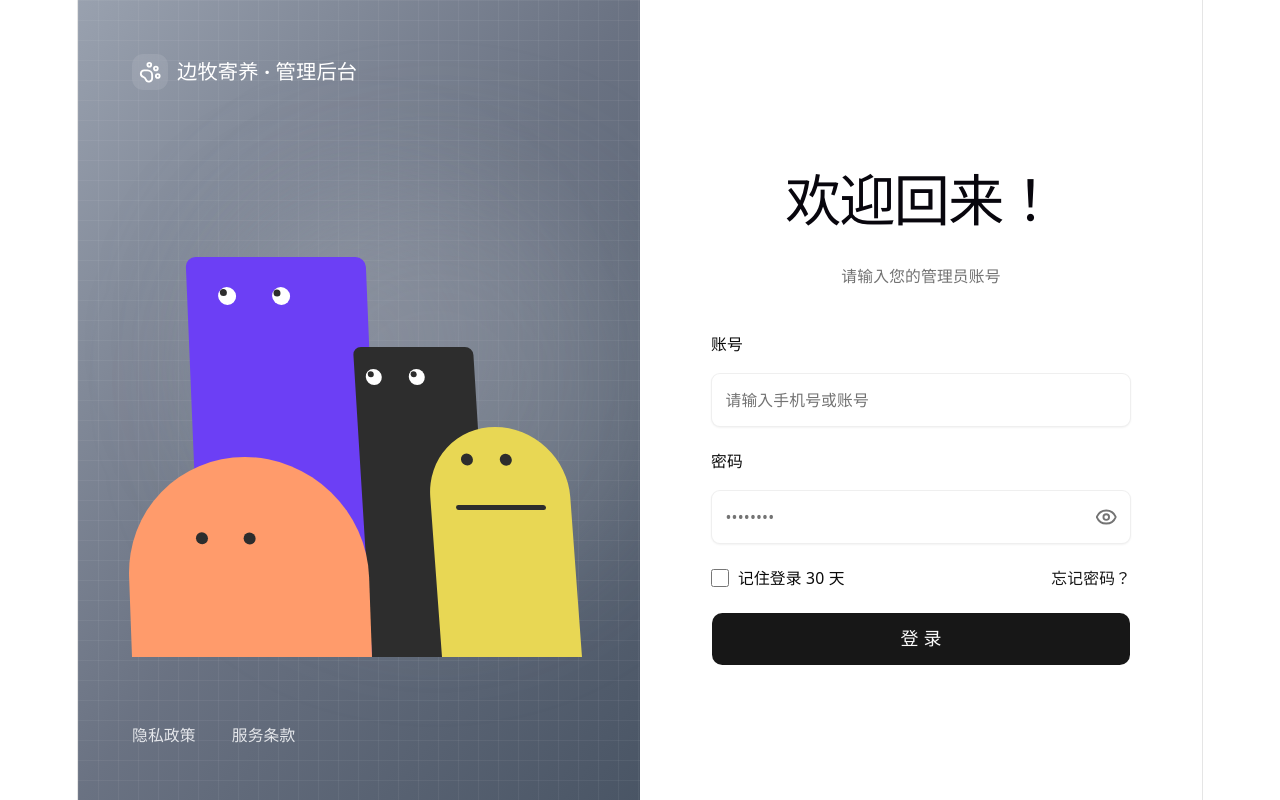
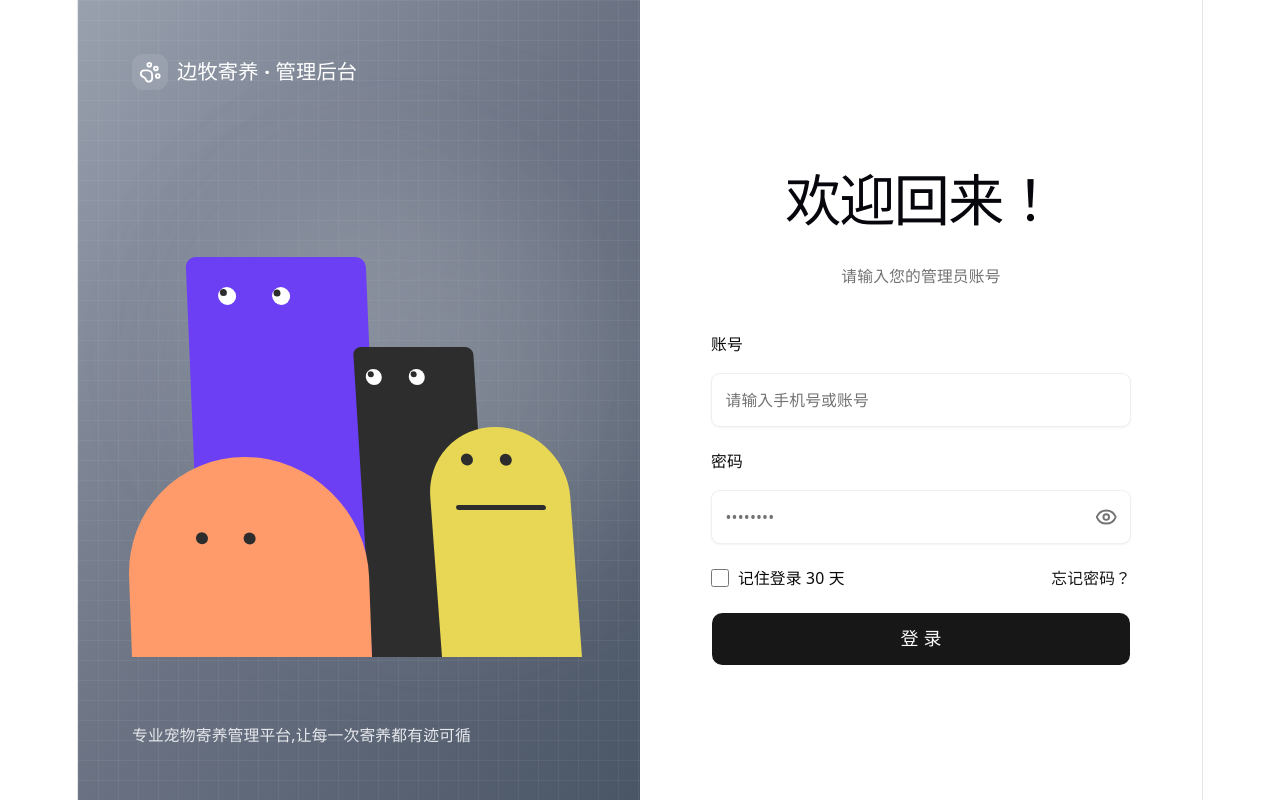
Before and after one commit to pangzi-h/dogproject, a React (Vite) app in the folder web/: page /login in a window 1280 px wide. Built offline with nearby package versions, Linux system fonts and the light colour scheme.

Commit message:
feat: web-登录页展示语句优化

```diff
--- a/web/src/pages/login/index.tsx
+++ b/web/src/pages/login/index.tsx
@@ -80,8 +80,9 @@ export default function LoginPage() {
 
         {/* Bottom links */}
         <div className="relative z-20 flex items-center gap-8 text-sm text-gray-200">
-          <a href="#" className="hover:text-white transition-colors">隐私政策</a>
-          <a href="#" className="hover:text-white transition-colors">服务条款</a>
+          {/* <a href="#" className="hover:text-white transition-colors">隐私政策</a>
+          <a href="#" className="hover:text-white transition-colors">服务条款</a> */}
+          <a href="#" className="hover:text-white transition-colors">专业宠物寄养管理平台,让每一次寄养都有迹可循</a>
         </div>
 
         {/* Decorative elements */}
```
